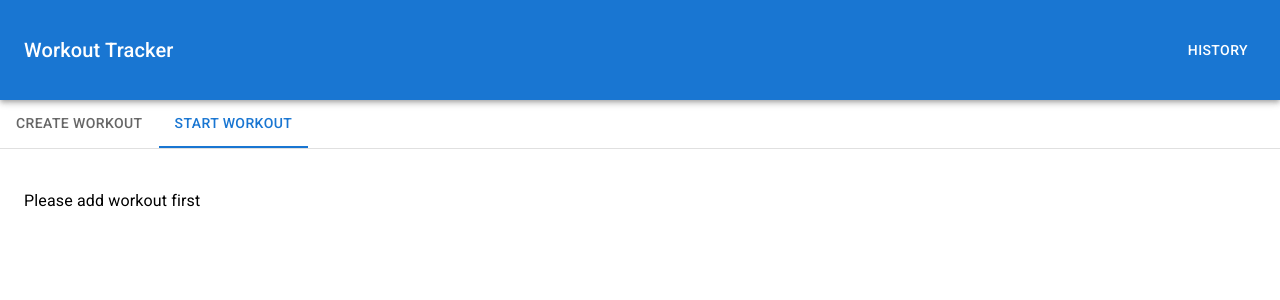
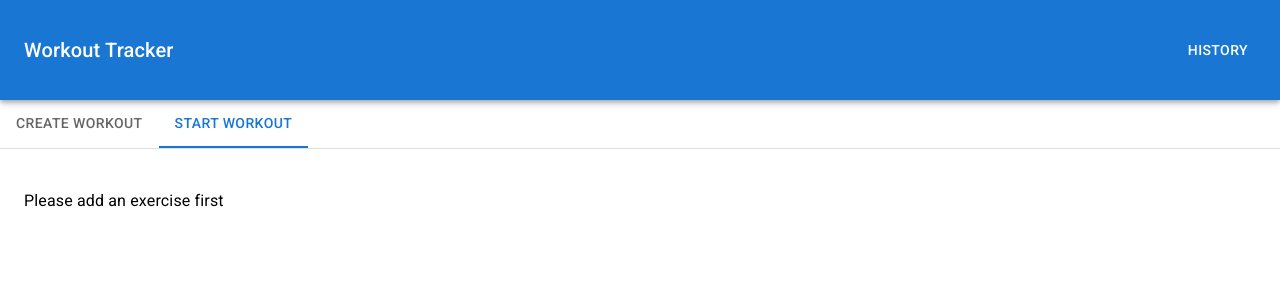
Before and after one commit to JayC1765/workout-tracker, a React (Vite) app: page / in a window 1280 px wide. Both pictures are taken after a click on the tab "START WORKOUT". Shown: the top 300 px of the page. Built offline with nearby package versions, Linux system fonts and the light colour scheme.

Commit message:
updated StartWorkout component to render Timer on same view

```diff
--- a/src/components/StartWorkout.tsx
+++ b/src/components/StartWorkout.tsx
@@ -4,6 +4,7 @@ import Timer from './Timer';
 import FormControlLabel from '@mui/material/FormControlLabel';
 import Switch from '@mui/material/Switch';
 import { ActiveWorkoutType, WorkoutStatus } from '../types/types';
+import { Box } from '@mui/material';
 
 interface StartWorkoutProps {
   currWorkouts: ActiveWorkoutType[];
@@ -25,6 +26,8 @@ const StartWorkout: React.FC<StartWorkoutProps> = ({ currWorkouts }) => {
           <ActiveWorkout
             key={workout.id}
             workout={workout}
+            currWorkout={currWorkout}
+            showTimer={showTimer}
             setShowTimer={setShowTimer}
             setCurrWorkout={setCurrWorkout}
           />
@@ -35,6 +38,8 @@ const StartWorkout: React.FC<StartWorkoutProps> = ({ currWorkouts }) => {
         <ActiveWorkout
           key={workout.id}
           workout={workout}
+          currWorkout={currWorkout}
+          showTimer={showTimer}
           setShowTimer={setShowTimer}
           setCurrWorkout={setCurrWorkout}
         />
@@ -44,30 +49,34 @@ const StartWorkout: React.FC<StartWorkoutProps> = ({ currWorkouts }) => {
   };
 
   return (
-    <div>
-      {!showTimer ? (
-        <>
+    <Box>
       {currWorkouts.length > 0 ? (
         <>
+          {!showTimer && (
             <FormControlLabel
               onChange={() => setIsIncomplete(!isIncomplete)}
               control={<Switch />}
               label="Incomplete"
             />
+          )}
+          <Box sx={{ display: 'flex' }}>
+            <Box sx={{ width: showTimer ? '50%' : '100%' }}>
               {currWorkouts.map(renderActiveWorkouts)}
-            </>
-          ) : (
-            <p>Please add workout first</p>
-          )}
-        </>
-      ) : (
+            </Box>
+            {showTimer && (
               <Timer
                 setShowTimer={setShowTimer}
                 workout={currWorkout}
                 currWorkouts={currWorkouts}
+                setCurrWorkout={setCurrWorkout}
               />
             )}
-    </div>
+          </Box>
+        </>
+      ) : (
+        <p>Please add an exercise first</p>
+      )}
+    </Box>
   );
 };
 
```
Lines whose indentation alone changed are shown as unchanged.
